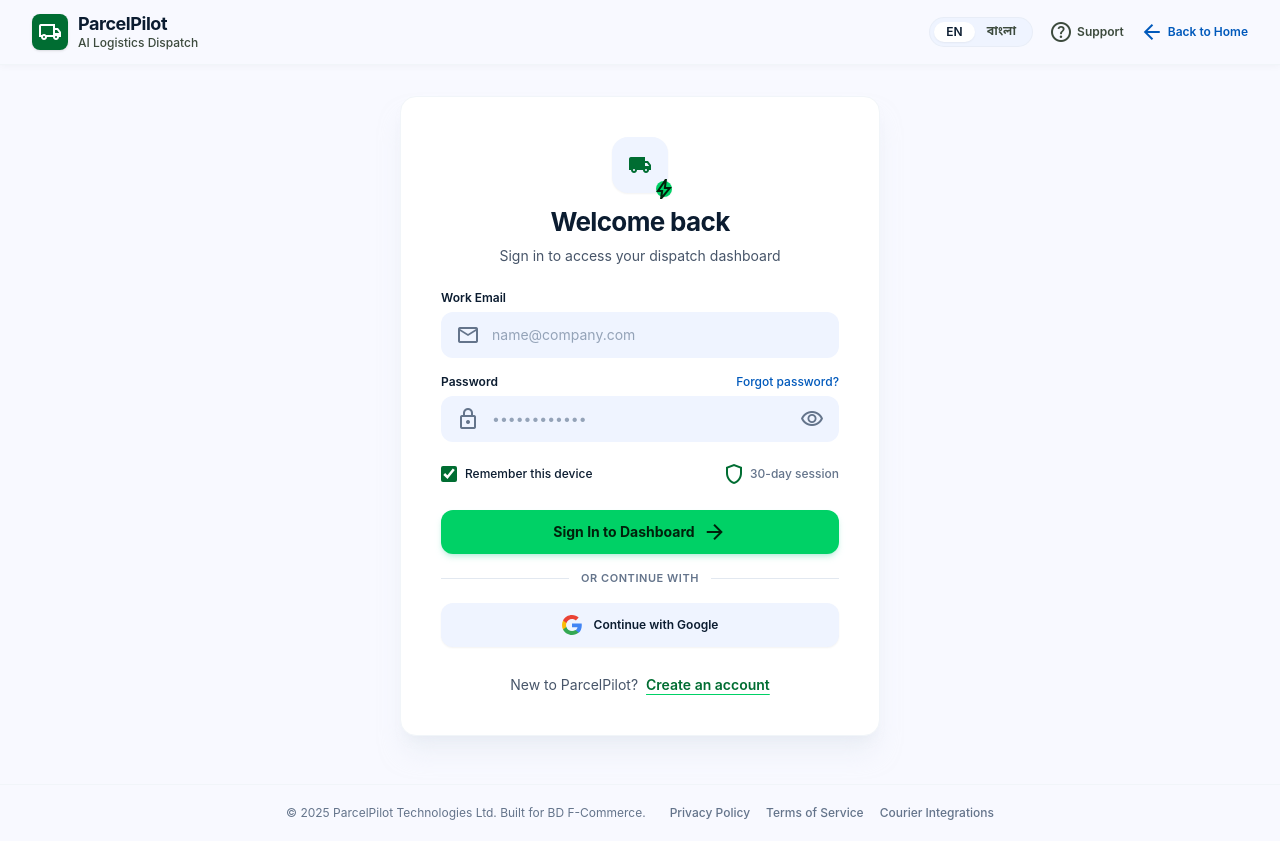
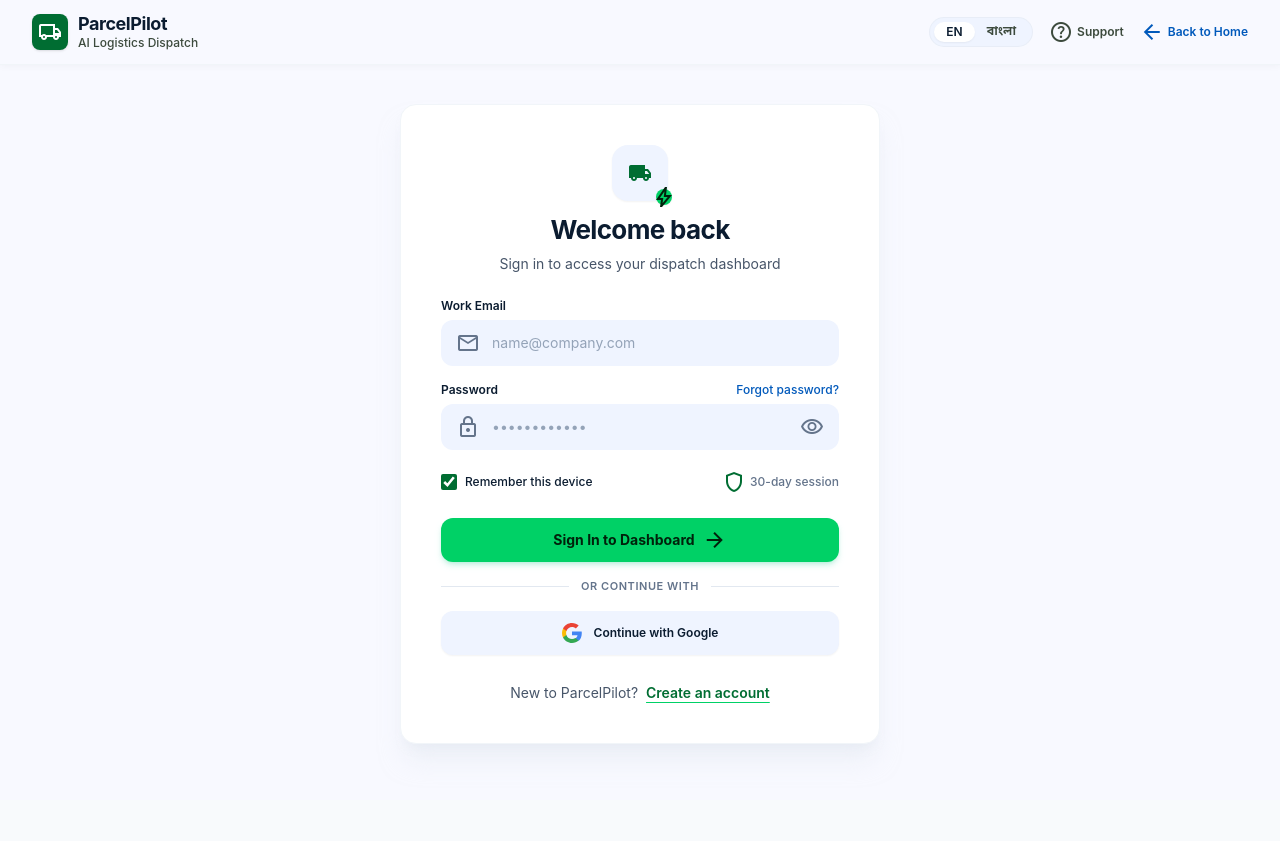
Before and after one commit to sifathossain-ai/ParcelPilot, a Next.js app in the folder client/: page /login in a window 1280 px wide. After the commit the page ends 800 px from the top, so only its background shows below. Built offline with nearby package versions, Linux system fonts and the light colour scheme; no server answers.

Commit message:
Update the login page.

```diff
--- a/client/src/app/(auth)/login/page.tsx
+++ b/client/src/app/(auth)/login/page.tsx
@@ -505,26 +505,6 @@ export default function LoginPage() {
       </main>
 
       {/* =========================================================================
-          FOOTER
-          ========================================================================= */}
-      <footer className="w-full py-5 bg-[#f8f9ff] border-t border-slate-100 text-center">
-        <div className="w-full max-w-7xl mx-auto px-4 text-center flex flex-col md:flex-row items-center justify-center gap-2 md:gap-6 text-xs text-[#64748b]">
-          <span>{t.copyright}</span>
-          <div className="flex items-center gap-4 font-medium">
-            <a href="#" className="hover:text-[#0b1c30] transition-colors">
-              {t.privacy}
-            </a>
-            <a href="#" className="hover:text-[#0b1c30] transition-colors">
-              {t.terms}
-            </a>
-            <a href="#" className="hover:text-[#0b1c30] transition-colors">
-              {t.couriers}
-            </a>
-          </div>
-        </div>
-      </footer>
-
-      {/* =========================================================================
           FORGOT PASSWORD MODAL
           ========================================================================= */}
       {showForgotModal && (
```
